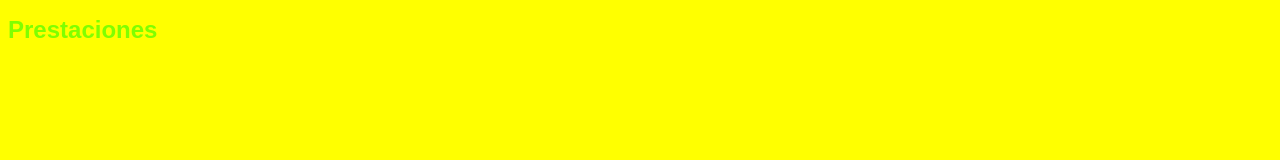
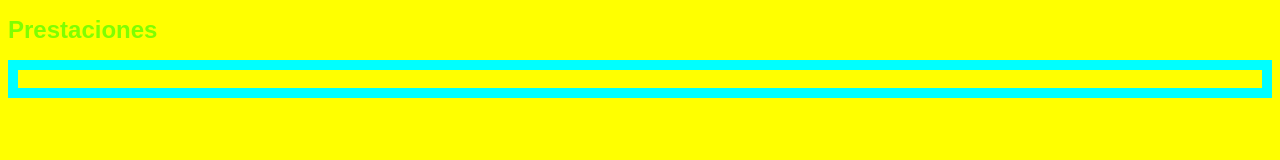
Before and after one commit to lakiseven/ej-web-responsive, a plain HTML site: page pagina2.html in a window 1280 px wide. Drawn offline with Linux system fonts and the light colour scheme.

Commit message:
modified:   estilos.css 	modified:   pagina2.html 	modified:   pagina3.html

```diff
--- a/estilos.css
+++ b/estilos.css
@@ -122,6 +122,11 @@ video{
 
 .greeting{
     text-align: center;
+    size: 125px;
+    color: yellow;
+    border-width: 10px;
+    border-color: cyan;
+    border-style: solid;
 }
 
 
--- a/pagina2.html
+++ b/pagina2.html
@@ -9,5 +9,7 @@
 <body>
     <link rel= stylesheet href=estilos.css>
     <h1>Prestaciones</h1>
+
+    <div class="greeting">Bienvenido!</div>
 </body>
 </html>
```
Also changed, not shown: pagina3.html (+2 -0 lines).
